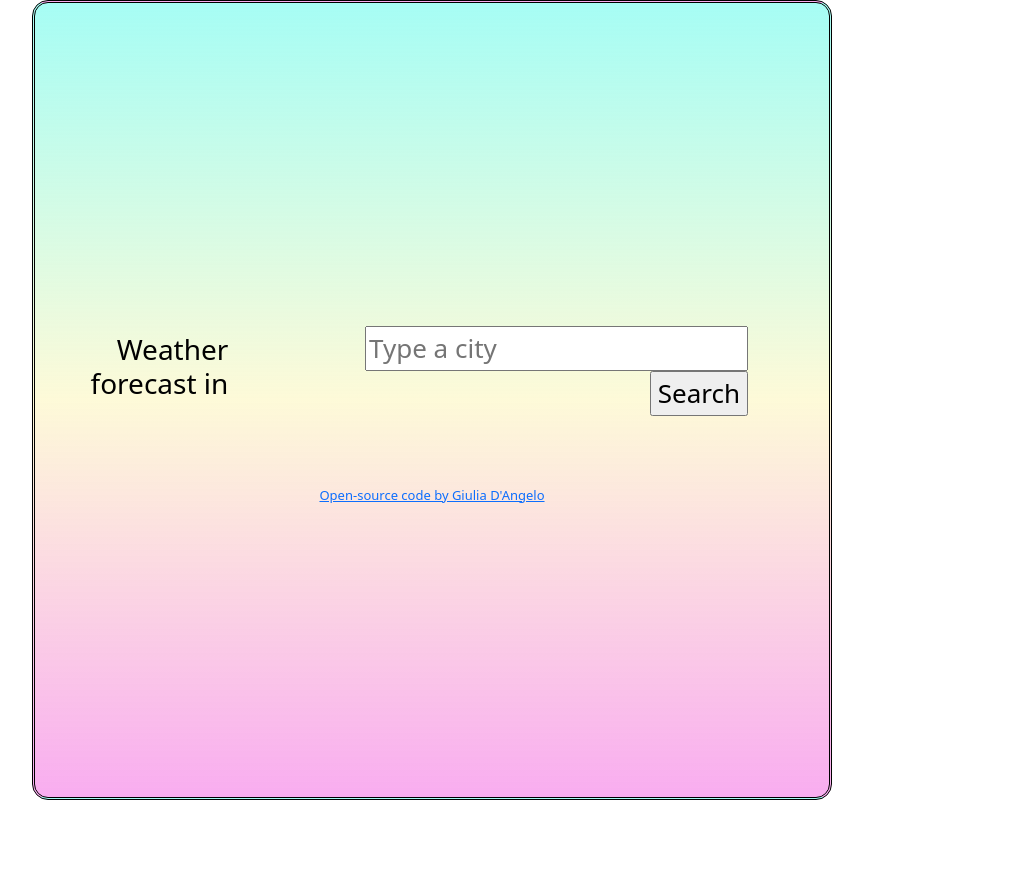
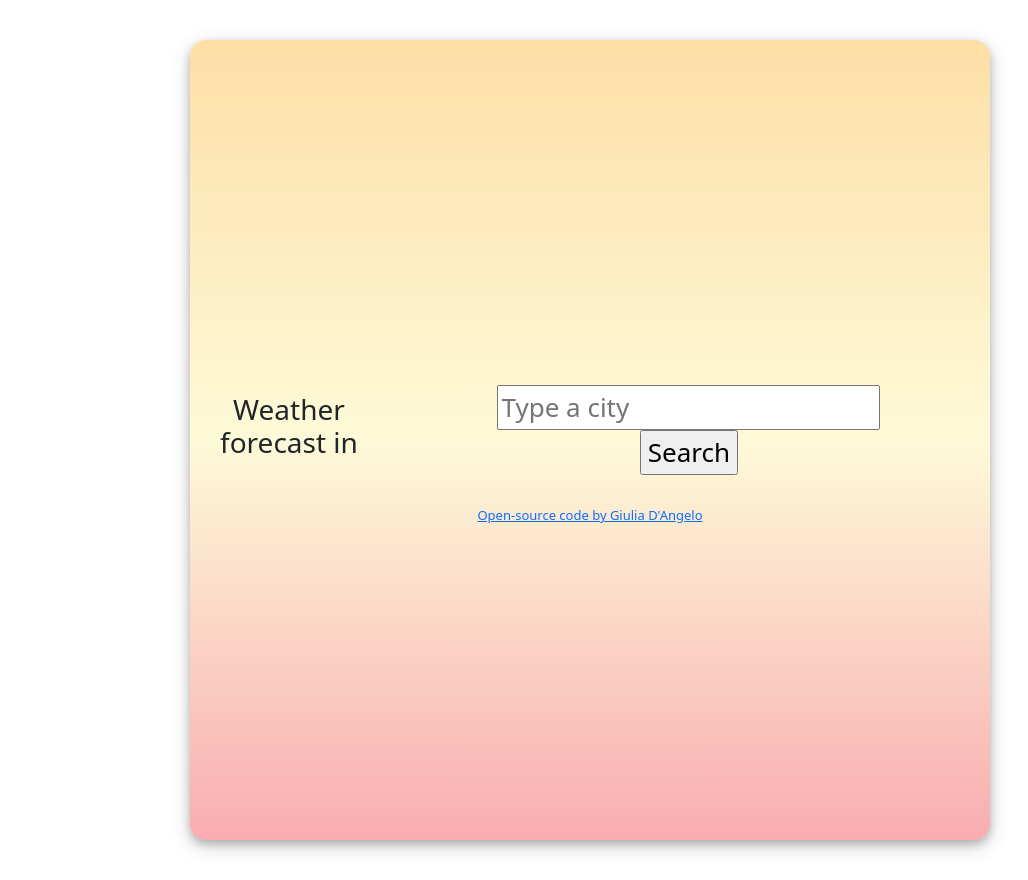
Before and after one commit to edriophthalma/weather-react, a React (Create React App) app: page / in a window 1280 px wide. Shown: the whole page, without its empty margins (50-1078 px from the left). Before the commit the page ends 800 px from the top, so only its background shows below. Built offline with nearby package versions, Linux system fonts and the light colour scheme.

Commit message:
main styling

```diff
--- a/src/App.css
+++ b/src/App.css
@@ -4,32 +4,34 @@
 }
 
 .App-header {
+  margin: auto;
+  display: block;
+  text-align: center;
+  padding: 30px auto;
+  margin-top: 40px;
+  margin-bottom: 40px;
   min-height: 100vh;
   display: flex;
   flex-direction: column;
   align-items: center;
   justify-content: center;
   font-size: calc(10px + 2vmin);
-  color: black;
-  background-color: #b2b5f7;
-  border-style: double;
 
   height: 200px;
   width: 800px;
-  background: linear-gradient(#81fcf0b4, #faed7749, #f367e38a);
+  background: linear-gradient(#fcd181b4, #faed7749, #f3676e8a);
   border-radius: 2%;
+
+  box-shadow: 0 4px 8px 0 rgba(0, 0, 0, 0.2), 0 6px 20px 0 rgba(0, 0, 0, 0.19);
 }
 
 .App-link {
   color: #61dafb;
 }
 
-.city-result {
-  text-align: right;
-}
-
 ul {
   list-style-type: none;
+  display: block;
 }
 
 .info-weather {
--- a/src/App.js
+++ b/src/App.js
@@ -7,7 +7,8 @@ function App() {
     <div className="App">
       <div className="container">
       <header className="App-header">
-        <Weather city="New York" />
+        <Weather city="New York"/>
+
       </header>
       </div>
     </div>
--- /dev/null
+++ b/src/Calldate.js
@@ -0,0 +1,6 @@
+import React from "react";
+
+export default function Calledate(props) {
+    return "Tuesday";
+
+}
--- a/src/Weather.css
+++ b/src/Weather.css
@@ -1,5 +1,14 @@
 form {
   display: block;
-  text-align: right;
+
   padding: 30px 80px;
 }
+footer {
+  color: #fde0a8;
+}
+
+.main-results {
+  text-align: center;
+  display: block;
+  margin: 30px;
+}
--- a/src/Weather.js
+++ b/src/Weather.js
@@ -1,9 +1,9 @@
 import React, { useState } from "react";
 import axios from "axios";
 import "./Weather.css";
+import Calldate from "./Calldate";
 
-
-export default function Weather() {
+export default function Weather(props) {
   const [city, setCity] = useState("");
   const [result, setResult] = useState(false);
   const [info, setInfo] = useState("");
@@ -15,6 +15,7 @@ export default function Weather() {
         name: response.data.name,
       temperature: response.data.main.temp,
       description: response.data.weather[0].description,
+      date: new Date(response.data.dt *1000),
       humidity: response.data.main.humidity,
       wind: response.data.wind.speed,
       icon: `http://openweathermap.org/img/wn/${response.data.weather[0].icon}@2x.png`
@@ -51,9 +52,10 @@ export default function Weather() {
         <table>
             <tr>
             <td>
-                <ul>
+                <ul className="main-results">
+                  <li><Calldate date={info.date}/></li>
               <li><img src={info.icon} alt="icon" /></li>
-              <li>{info.description}</li>
+              <li className="text-capitalize">{info.description}</li>
               </ul>
             </td>
             <td>
@@ -104,6 +106,8 @@ export default function Weather() {
     </div>
     ); }
   else {
-    return <div>{form} <br/><footer><a href="https://github.com/edriophthalma/weather-react.git" alt="Giulia's code">Open-source code by Giulia D'Angelo</a></footer> </div> ;
+    return <div>{form}
+
+     <footer><a href="https://github.com/edriophthalma/weather-react.git" alt="Giulia's code">Open-source code by Giulia D'Angelo</a></footer> </div> ;
   }
 }
```
